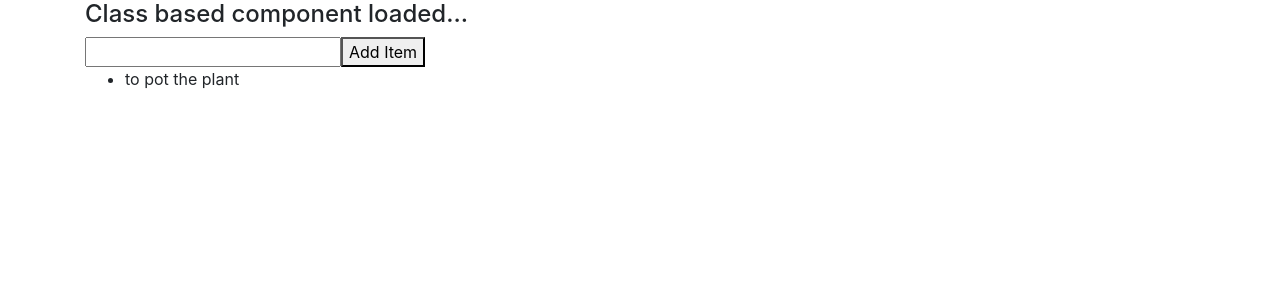
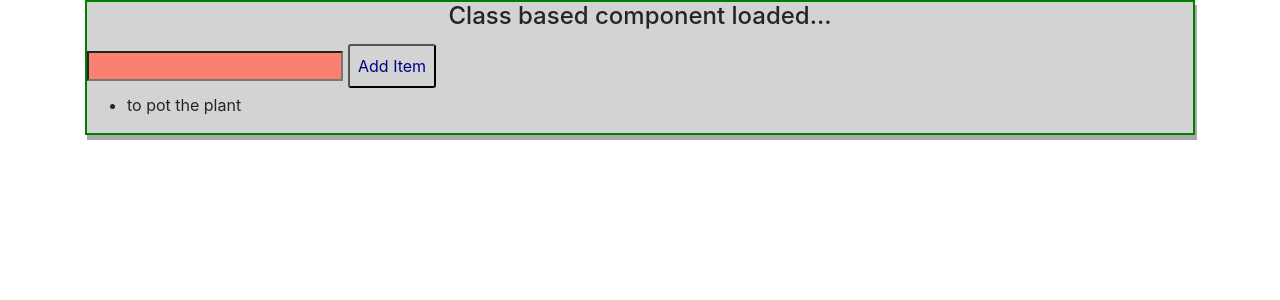
Before and after one commit to synergy2411/brillio-react-apr22, a React (Create React App) app in the folder first-app/: page / in a window 1280 px wide. Shown: the top 300 px of the page. Built offline with nearby package versions, Linux system fonts and the light colour scheme; no server answers.

Commit message:
css modules added

```diff
--- /dev/null
+++ b/first-app/src/Components/Playground/ClassBasedComp/ClassBasedComp.module.css
@@ -0,0 +1,25 @@
+.heading {
+    text-align: center;
+}
+
+.my-button{
+    background-color: lightgrey;
+    color: darkblue;
+    box-shadow: darkgrey blue 3px 5px;
+    border-radius: 3px;
+    margin: 5px;
+    padding: 8px;
+}
+
+.my-button:hover{
+    cursor: pointer;
+    background-color: beige;
+}
+
+.item-not-added{
+    background-color: salmon;
+}
+
+.item-added {
+    background-color: aquamarine;
+}
--- a/first-app/src/Components/Playground/ClassBasedComp/ClassBasedComp.tsx
+++ b/first-app/src/Components/Playground/ClassBasedComp/ClassBasedComp.tsx
@@ -1,5 +1,6 @@
 import React from 'react';
 import axios from 'axios';
+import classes from "./ClassBasedComp.module.css";
 
 interface Todo {
     id : string;
@@ -10,6 +11,7 @@ interface Todo {
 interface CompState {
     todos: Array<Todo>;
     item: string;
+    isItemAdded : boolean;
 }
 
 class ClassBasedComp extends React.Component {
@@ -20,7 +22,8 @@ class ClassBasedComp extends React.Component {
         super(props);
         this.state = {
             todos: [{ id : 'T001', title: "to pot the plant", completed: false }],
-            item: ''
+            item: '',
+            isItemAdded : false
         }
         console.log("[CONSTRUCTOR]")
     }
@@ -72,17 +75,39 @@ class ClassBasedComp extends React.Component {
         console.log("[COMPONENT WILL UNMOUNT]");
     }
 
+    itemBlurHandler = (event : React.ChangeEvent<HTMLInputElement>) => {
+        if(event.target.value.trim() === '' ){
+            this.setState({
+                isItemAdded : false
+            })
+        }else{
+            this.setState({
+                isItemAdded : true
+            })
+        }
+    }
+
     render(): React.ReactNode {
         console.log("[RENDER]");
-
+        const styles = {
+            border : '2px green solid',
+            backgroundColor : "lightgrey",
+            boxShadow : "darkgrey 2px 5px"
+        }
         return (
-            <div>
-                <h4>Class based component loaded...</h4>
+            <div style={styles}>
+                <h4 className={classes['heading']}>Class based component loaded...</h4>
                 <form>
                     <input value={this.state.item} type="text"
                         name='todo-item'
-                        onChange={this.itemChangeHandler.bind(this)} />
-                    <button onClick={this.onAddItem}>Add Item</button>
+                        onChange={this.itemChangeHandler.bind(this)}
+                        onBlur={this.itemBlurHandler}
+                        className={
+                            this.state.isItemAdded ?
+                                classes['item-added'] :
+                                classes['item-not-added']}/>
+
+                    <button className={classes['my-button']} onClick={this.onAddItem}>Add Item</button>
                 </form>
                 <ul>
                     {this.state.todos.map(todo => (
```
Also changed, not shown: 1 other file (tests, documents, lock files or other folders).
